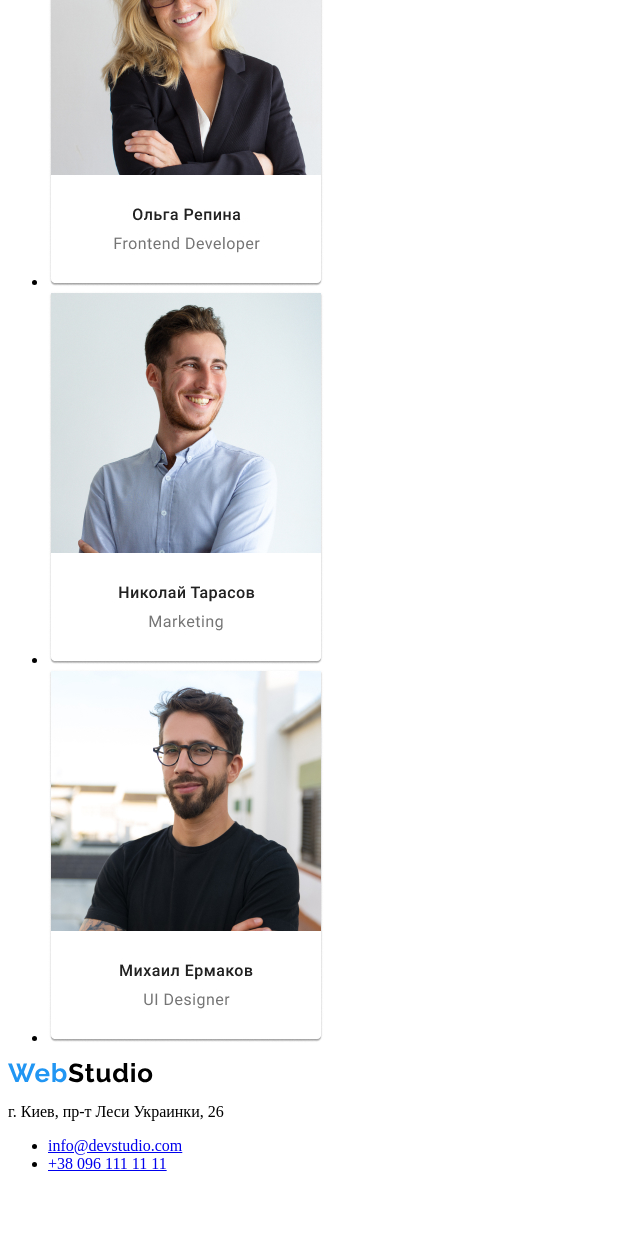
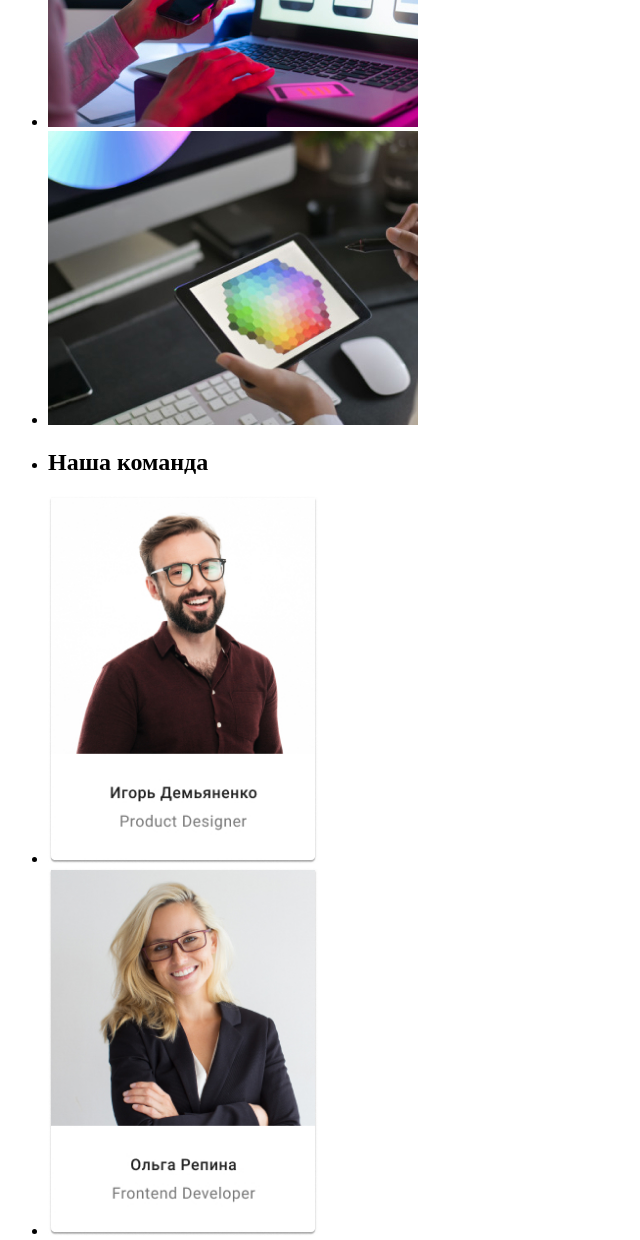
Before and after one commit to Champion-AS/goit-markup-hw-01, a plain HTML site: page index.html in a window 1280 px wide. Shown: the part 1140-2380 px from the top of the page, without its empty margins (0-640 px from the left). Before the commit the page ends 2329 px from the top, so only its background shows below. Drawn offline with Linux system fonts and the light colour scheme.

Commit message:
додає "чим займаються"

```diff
--- a/index.html
+++ b/index.html
@@ -58,23 +58,32 @@
 
     <section>
         <ul>
+            <li>
+                <h2>Чем мы занимаемся</h2>
+            </li>
+            <li><img src="./images/box-1.jpg" alt="box-1" width="370"></li>
+            <li><img src="./images/box-2.jpg" alt="box-2" width="370"></li>
+            <li><img src="./images/box-3.jpg" alt="box-3" width="370"></li>
+            </ul>
+    </section>
+
+    <section>
+        <ul>
         <li><h2>Наша команда</h2></li>
-        <li><img src="./images/team-card-1.jpg" alt="team-1"></li>
-        <li><img src="./images/team-card-2.jpg" alt="team-2"></li>
-        <li><img src="./images/team-card-3.jpg" alt="team-3"></li>
-        <li><img src="./images/team-card-4.jpg" alt="team-4"></li>
+        <li><img src="./images/team-card-1.jpg" alt="team-1" width="270" height="368"></li>
+        <li><img src="./images/team-card-2.jpg" alt="team-2" width="270" height="368"></li>
+        <li><img src="./images/team-card-3.jpg" alt="team-3" width="270" height="368"></li>
+        <li><img src="./images/team-card-4.jpg" alt="team-4" width="270" height="368"></li>
         </ul>
     </section>
 
     </main>
 
     <footer>
-        <nav>
         <a href="/">
             <img src="./images/logo.svg" alt="logo">
         </a>
-        </nav>
-        <p>г. Киев, пр-т Леси Украинки, 26</p>
+        <address>г. Киев, пр-т Леси Украинки, 26</address>
         <ul>
             <li><a href="mailto:info@devstudio.com">info@devstudio.com</a></li>
             <li><a href="tel:+380961111111">+38 096 111 11 11</a></li>
```
Also changed, not shown: images/box-1.jpg (added), images/box-2.jpg (added), images/box-3.jpg (added).
